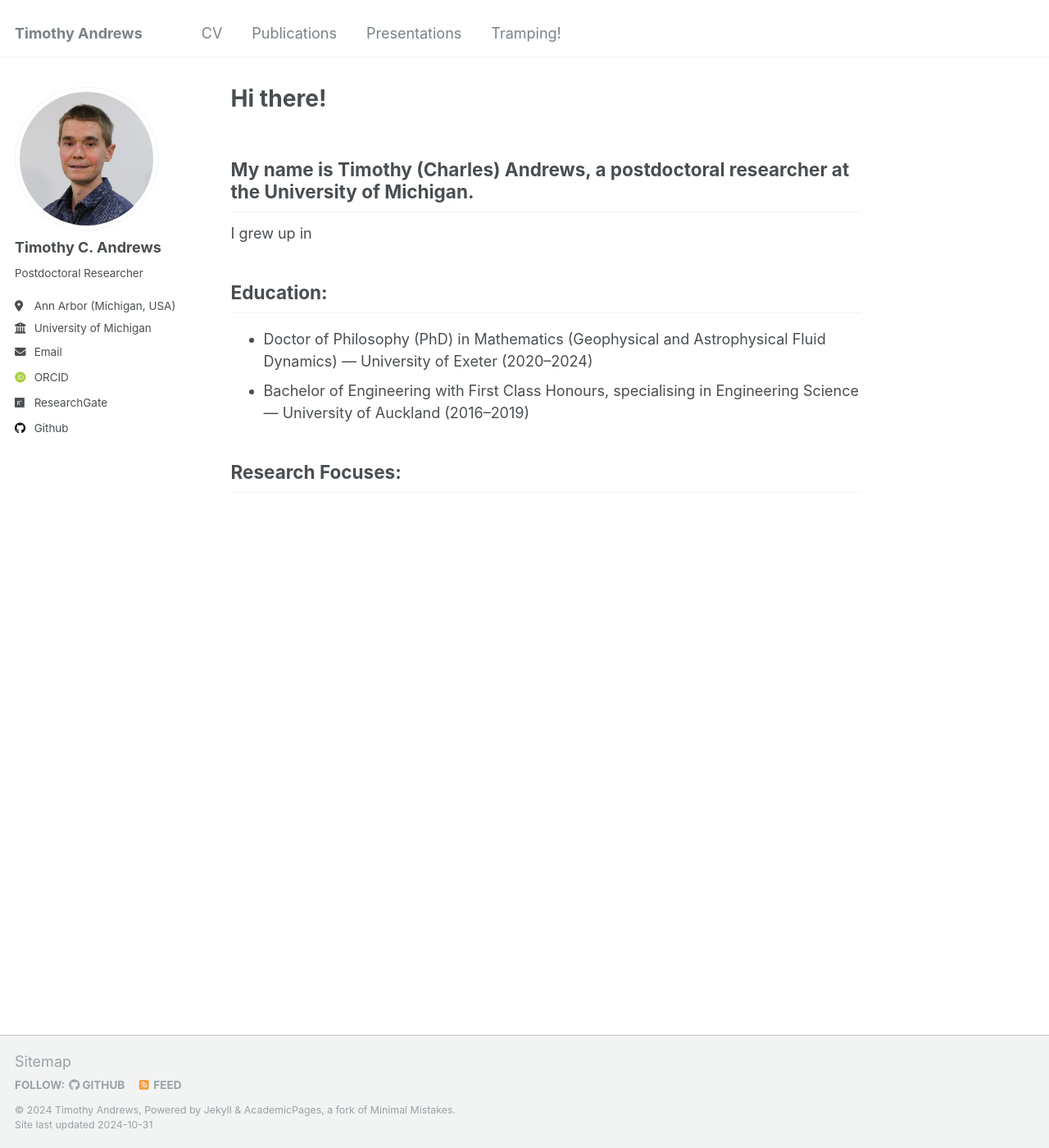
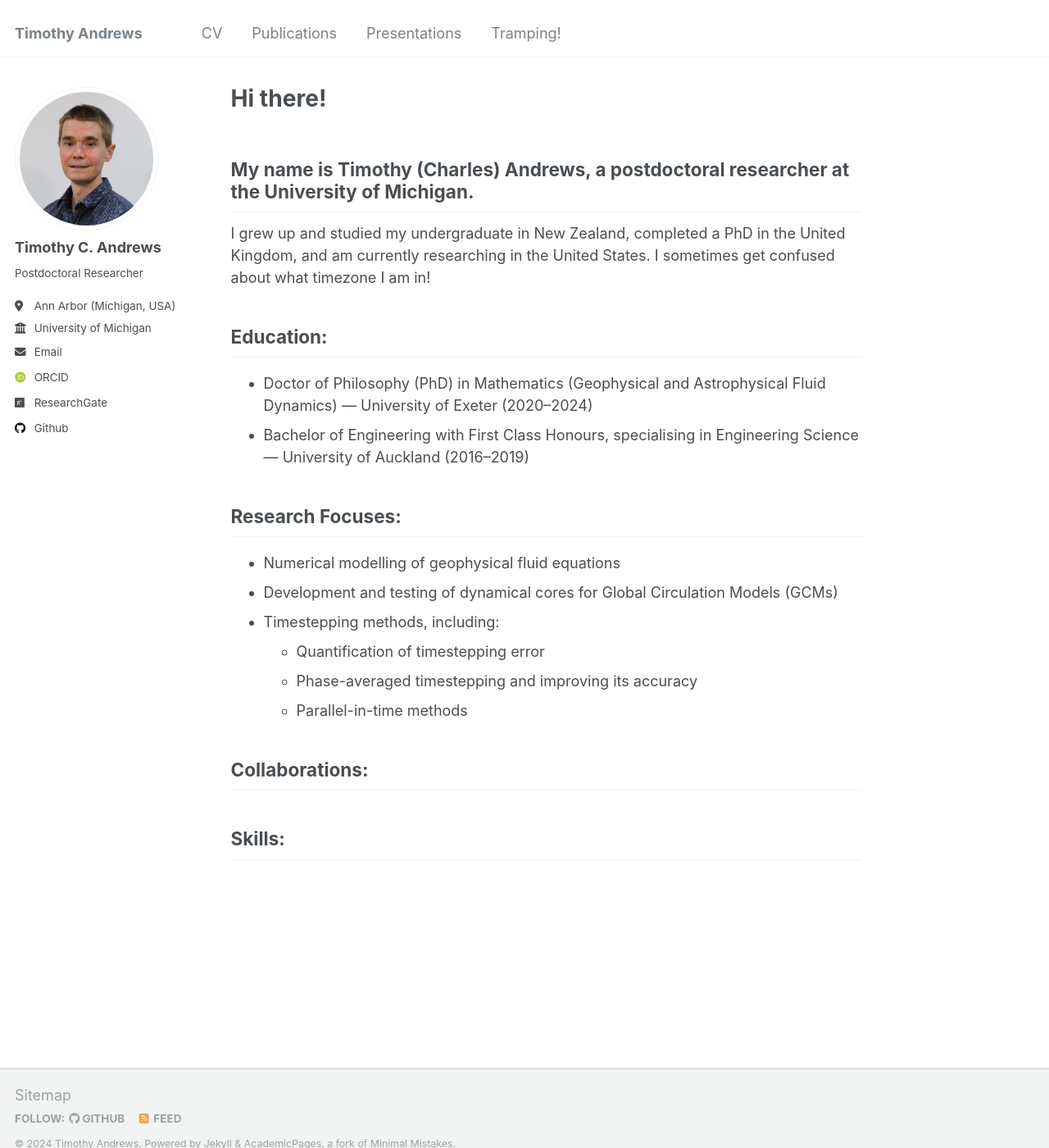
Before and after one commit to ta440/ta440.github.io, a Jekyll site: the page built from _pages/about.md, in a window 1280 px wide and 1400 px high. Shown: the whole window at 82% size. Built offline with Jekyll 4.4.1, drawn with Linux system fonts in a browser that asks for light colours; some web fonts are replaced.

Commit message:
Update about.md

```diff
--- a/_pages/about.md
+++ b/_pages/about.md
@@ -8,13 +8,23 @@ redirect_from:
 ---
 
 ## My name is Timothy (Charles) Andrews, a postdoctoral researcher at the University of Michigan.
-I grew up in
-
+I grew up and studied my undergraduate in New Zealand, completed a PhD in the United Kingdom, and am currently researching in the United States. I sometimes get confused about what timezone I am in!
 
 ## Education:
 - Doctor of Philosophy (PhD) in Mathematics (Geophysical and Astrophysical Fluid Dynamics) --- University of Exeter (2020--2024)
 - Bachelor of Engineering with First Class Honours, specialising in Engineering Science --- University of Auckland (2016--2019)
 
+## Research Focuses:
+- Numerical modelling of geophysical fluid equations
+- Development and testing of dynamical cores for Global Circulation Models (GCMs)
+- Timestepping methods, including:
+  - Quantification of timestepping error
+  - Phase-averaged timestepping and improving its accuracy
+  - Parallel-in-time methods
+
+## Collaborations:
 
 
-## Research Focuses:
+
+
+## Skills:
```
